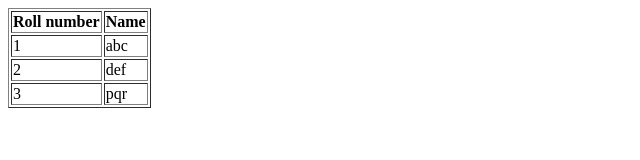
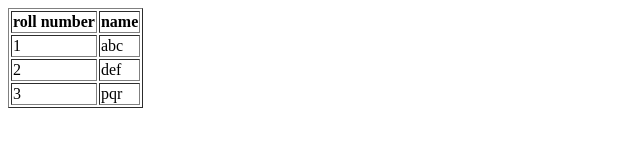
Before and after one commit to acciojob/basic-html-tables-Shree3612, a website: page main.html in a window 1280 px wide. Shown: the whole page, without its empty margins (0-640 px from the left). Drawn offline with Linux system fonts and the light colour scheme.

Commit message:
created a submission

```diff
--- a/main.html
+++ b/main.html
@@ -11,8 +11,8 @@
     <script type="text/javascript" src="./script.js"></script>
 	<table border = 1>
 		<thead>
-			<th>Roll number</th>
-			<th>Name</th>
+			<th>roll number</th>
+			<th>name</th>
 		</thead>
 		<tbody>
 			<tr>
```
